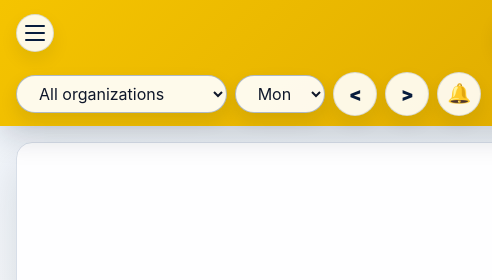
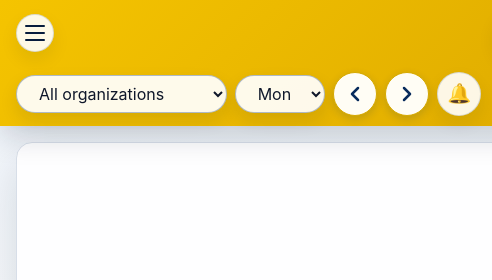
Before and after one commit to centralstudentcouncil2026-rgb/CSC-SYNC-PublicView, a plain HTML site: page index.html in a window 1280 px wide. Shown: the top 280 px of the page, 0-492 px from the left. Drawn offline with Linux system fonts and the light colour scheme; a script that the page names is missing.

Commit message:
Use SVG public calendar nav buttons

```diff
--- a/index.html
+++ b/index.html
@@ -34,7 +34,13 @@
     .menu-button span { display: block; width: 20px; height: 2px; border-radius: 999px; background: currentColor; box-shadow: 0 -7px 0 currentColor, 0 7px 0 currentColor; }
     .icon-button:hover { border-color: #2563eb; color: #1d4ed8; box-shadow: 0 0 0 4px rgba(59, 130, 246, 0.14); }
     .icon-button:active { transform: scale(.96); }
-    #prevButton, #nextButton { aspect-ratio: 1; border-radius: 50%; flex: 0 0 44px; height: 44px; max-width: 44px; min-height: 44px; min-width: 44px; padding: 0; width: 44px; }
+    #prevButton, #nextButton { align-items: center; aspect-ratio: 1; background: #fffdf5; border: 1px solid #d7a900; border-radius: 50%; box-shadow: 0 3px 8px rgba(8, 43, 92, .16); color: #082b5c; display: inline-flex; flex: 0 0 44px; height: 44px; justify-content: center; line-height: 1; max-width: 44px; min-height: 44px; min-width: 44px; padding: 0; transition: transform 150ms ease, background-color 150ms ease, border-color 150ms ease, box-shadow 150ms ease, color 150ms ease; width: 44px; }
+    #prevButton svg, #nextButton svg { display: block; width: 24px; height: 24px; fill: none; stroke: currentColor; stroke-linecap: round; stroke-linejoin: round; stroke-width: 2.5; pointer-events: none; }
+    #prevButton:hover, #nextButton:hover { background: #fff8d8; border-color: #d7a900; color: #082b5c; box-shadow: 0 5px 12px rgba(8, 43, 92, .22); transform: translateY(-2px); }
+    #prevButton:active, #nextButton:active { transform: translateY(0) scale(.94); }
+    #prevButton:focus, #nextButton:focus { border-color: #d7a900; box-shadow: 0 3px 8px rgba(8, 43, 92, .16); }
+    #prevButton:focus-visible, #nextButton:focus-visible { outline: 3px solid rgba(8, 43, 92, .35); outline-offset: 3px; box-shadow: 0 3px 8px rgba(8, 43, 92, .16); }
+    #prevButton:disabled, #nextButton:disabled { opacity: .45; cursor: not-allowed; box-shadow: none; transform: none; }
     .notification-button { aspect-ratio: 1; flex: 0 0 44px; height: 44px; max-width: 44px; min-height: 44px; min-width: 44px; position: relative; color: #ca8a04; font-size: 1.2rem; width: 44px; }
     .badge { position: absolute; top: -6px; right: -4px; min-width: 18px; height: 18px; padding: 0 5px; border-radius: 999px; display: none; place-items: center; background: #dc2626; color: #fff; border: 2px solid #fff; font-size: .7rem; font-weight: 900; line-height: 1; }
     .badge.show { display: grid; }
@@ -93,6 +99,7 @@
       .control, .icon-button { height: 36px; }
       .icon-button { width: 36px; min-width: 36px; font-size: 1.05rem; }
       #prevButton, #nextButton, .notification-button { flex-basis: 36px; height: 36px; max-width: 36px; min-height: 36px; min-width: 36px; width: 36px; }
+      #prevButton svg, #nextButton svg { width: 20px; height: 20px; }
       .view-control { width: 86px; padding-inline: 10px; }
       main { display: block; padding: 8px; }
       .calendar-panel { padding: 4px; border-radius: 10px; }
@@ -108,7 +115,7 @@
       .detail-grid { grid-template-columns: 1fr; }
     }
     @media (max-width: 460px) { .app-header { grid-template-columns: 40px minmax(136px, max-content) minmax(0, 1fr); } .toolbar { grid-template-columns: minmax(0, 1fr) 80px 36px 36px 36px; gap: 5px; } .view-control { width: 80px; padding-inline: 8px; } dialog { width: calc(100vw - 16px); border-radius: 12px; } .modal-header, .modal-body { padding-inline: 14px; } }
-    @media (max-width: 380px) { .app-header { grid-template-columns: 38px minmax(118px, max-content) minmax(0, 1fr); gap: 5px; } .menu-button { height: 38px; min-height: 38px; min-width: 38px; width: 38px; } .brand { gap:5px; } .brand-mark { width: 34px; height: 34px; } .brand-title strong { font-size: .78rem; } .calendar-title { font-size: .92rem; } .toolbar { grid-template-columns: minmax(0, 1fr) 72px 34px 34px 34px; gap: 4px; } .control, .icon-button { height: 34px; } .icon-button, #prevButton, #nextButton, .notification-button { flex-basis: 34px; height: 34px; max-width: 34px; min-height: 34px; min-width: 34px; width: 34px; } .view-control { width: 72px; font-size: .86rem; } .select-control { font-size: .9rem; padding-inline: 12px 24px; } }
+    @media (max-width: 380px) { .app-header { grid-template-columns: 38px minmax(118px, max-content) minmax(0, 1fr); gap: 5px; } .menu-button { height: 38px; min-height: 38px; min-width: 38px; width: 38px; } .brand { gap:5px; } .brand-mark { width: 34px; height: 34px; } .brand-title strong { font-size: .78rem; } .calendar-title { font-size: .92rem; } .toolbar { grid-template-columns: minmax(0, 1fr) 72px 34px 34px 34px; gap: 4px; } .control, .icon-button { height: 34px; } .icon-button, #prevButton, #nextButton, .notification-button { flex-basis: 34px; height: 34px; max-width: 34px; min-height: 34px; min-width: 34px; width: 34px; } #prevButton svg, #nextButton svg { width: 18px; height: 18px; } .view-control { width: 72px; font-size: .86rem; } .select-control { font-size: .9rem; padding-inline: 12px 24px; } }
   </style>
 </head>
 <body>
@@ -119,8 +126,8 @@
     <div class="toolbar" aria-label="Calendar controls">
       <select class="control select-control" id="organizationFilter" aria-label="Filter by organization"><option value="">All organizations</option></select>
       <select class="control view-control" id="viewSelect" aria-label="Calendar view"><option value="dayGridMonth">Month</option><option value="timeGridWeek">Week</option><option value="timeGridDay">Day</option><option value="listMonth">List</option></select>
-      <button class="icon-button" id="prevButton" type="button" aria-label="Previous period">&lt;</button>
-      <button class="icon-button" id="nextButton" type="button" aria-label="Next period">&gt;</button>
+      <button class="icon-button" id="prevButton" type="button" aria-label="Previous period"><svg viewBox="0 0 24 24" aria-hidden="true" focusable="false"><path d="M15 18l-6-6 6-6"></path></svg></button>
+      <button class="icon-button" id="nextButton" type="button" aria-label="Next period"><svg viewBox="0 0 24 24" aria-hidden="true" focusable="false"><path d="M9 6l6 6-6 6"></path></svg></button>
       <button class="icon-button notification-button" id="announcementButton" type="button" aria-label="Announcements"><span aria-hidden="true">🔔</span><span class="badge" id="announcementBadge">0</span></button>
     </div>
   </header>
```
